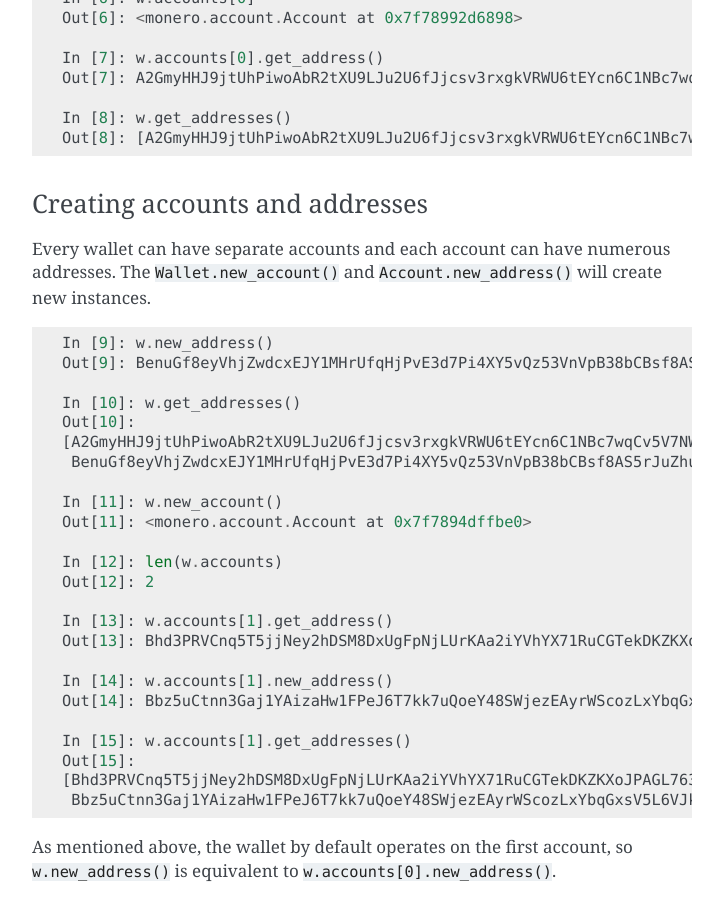
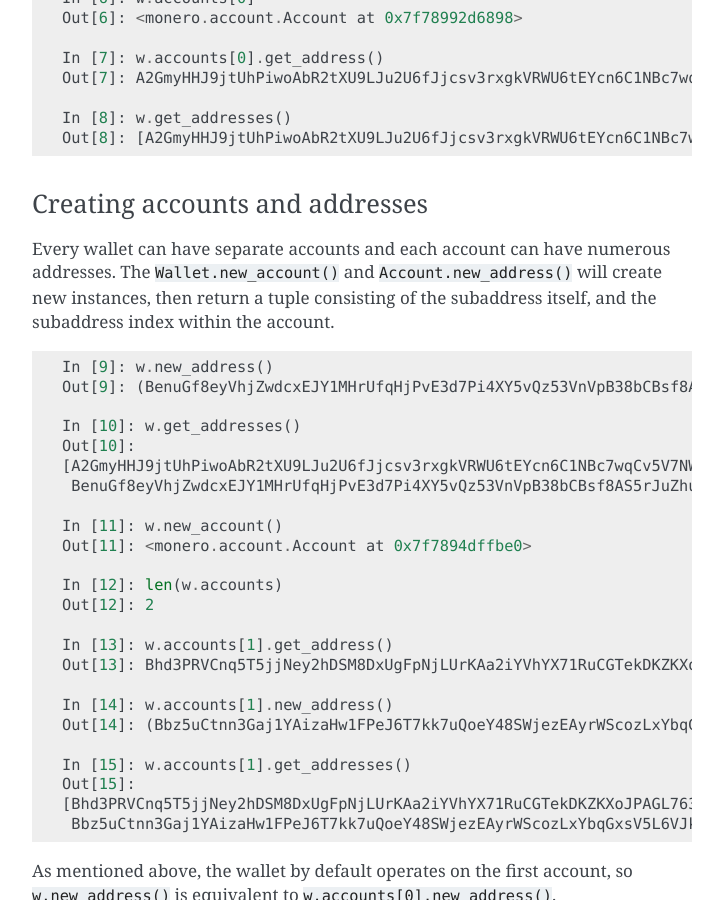
Before and after one commit to monero-ecosystem/monero-python, a Sphinx documentation site: the page built from docs/source/wallet.rst, in a window 1280 px wide and 900 px high, scrolled down 751 px. Shown: the whole window, without its empty margins (388-1111 px from the left). Built offline with Sphinx 7.4.7, drawn with Linux system fonts in a browser that asks for light colours.

Commit message:
Update .new_address() method to return subaddress index

```diff
--- a/docs/source/release_notes.rst
+++ b/docs/source/release_notes.rst
@@ -5,6 +5,12 @@
 ---
 
 With version 0.6 the package name on PyPi has changed from `monero-python` to just `monero`.
+
+Backward-incompatible changes:
+
+ 1. The ``.new_address()`` method of both ``Wallet`` and ``Account`` returns a 2-element tuple of
+    (`subaddress`, `index`) where the additional element is the index of the subaddress within
+    current account.
 
 0.5
 ---
--- a/docs/source/wallet.rst
+++ b/docs/source/wallet.rst
@@ -50,12 +50,13 @@
 
 Every wallet can have separate accounts and each account can have numerous
 addresses. The ``Wallet.new_account()`` and ``Account.new_address()`` will
-create new instances.
+create new instances, then return a tuple consisting of the subaddress itself,
+and the subaddress index within the account.
 
 .. code-block:: python
 
     In [9]: w.new_address()
-    Out[9]: BenuGf8eyVhjZwdcxEJY1MHrUfqHjPvE3d7Pi4XY5vQz53VnVpB38bCBsf8AS5rJuZhuYrqdG9URc2eFoCNPwLXtLENT4R7
+    Out[9]: (BenuGf8eyVhjZwdcxEJY1MHrUfqHjPvE3d7Pi4XY5vQz53VnVpB38bCBsf8AS5rJuZhuYrqdG9URc2eFoCNPwLXtLENT4R7, 1)
 
     In [10]: w.get_addresses()
     Out[10]:
```
Also changed, not shown: other parts of docs/source/wallet.rst (+1 -1 lines), 6 other files.
